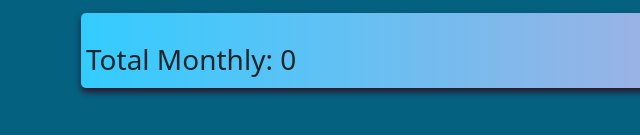
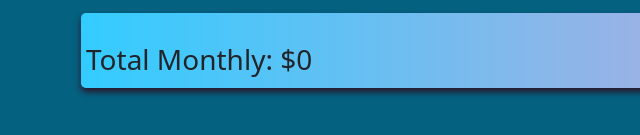
Before and after one commit to trohde13/jquery-salary-calculator, a plain HTML site: page index.html in a window 1280 px wide. Shown: the part 425-560 px from the top of the page, 2-642 px from the left. Drawn offline with Linux system fonts and the light colour scheme.

Commit message:
Forgot $

```diff
--- a/index.html
+++ b/index.html
@@ -95,7 +95,7 @@
 
 <!-- Calculation for Monthly Totals -->
         <div class="totaler">
-            <div><h3>Total Monthly:  <span id="monthlyTotal"></span></h3></div>
+            <div><h3>Total Monthly:  $<span id="monthlyTotal"></span></h3></div>
         </div>
     </main>
 
```
Also changed, not shown: 1 other file.
